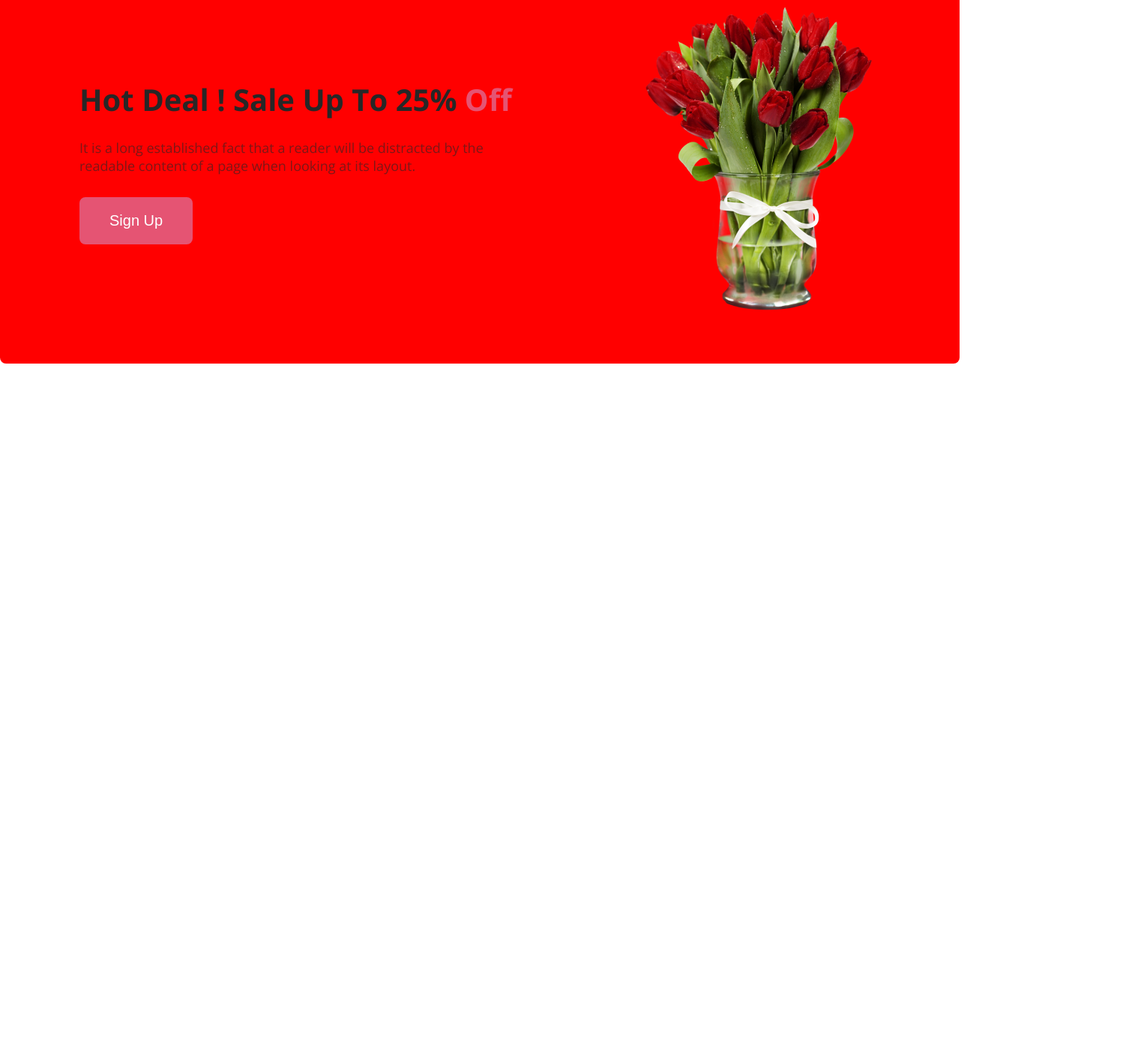
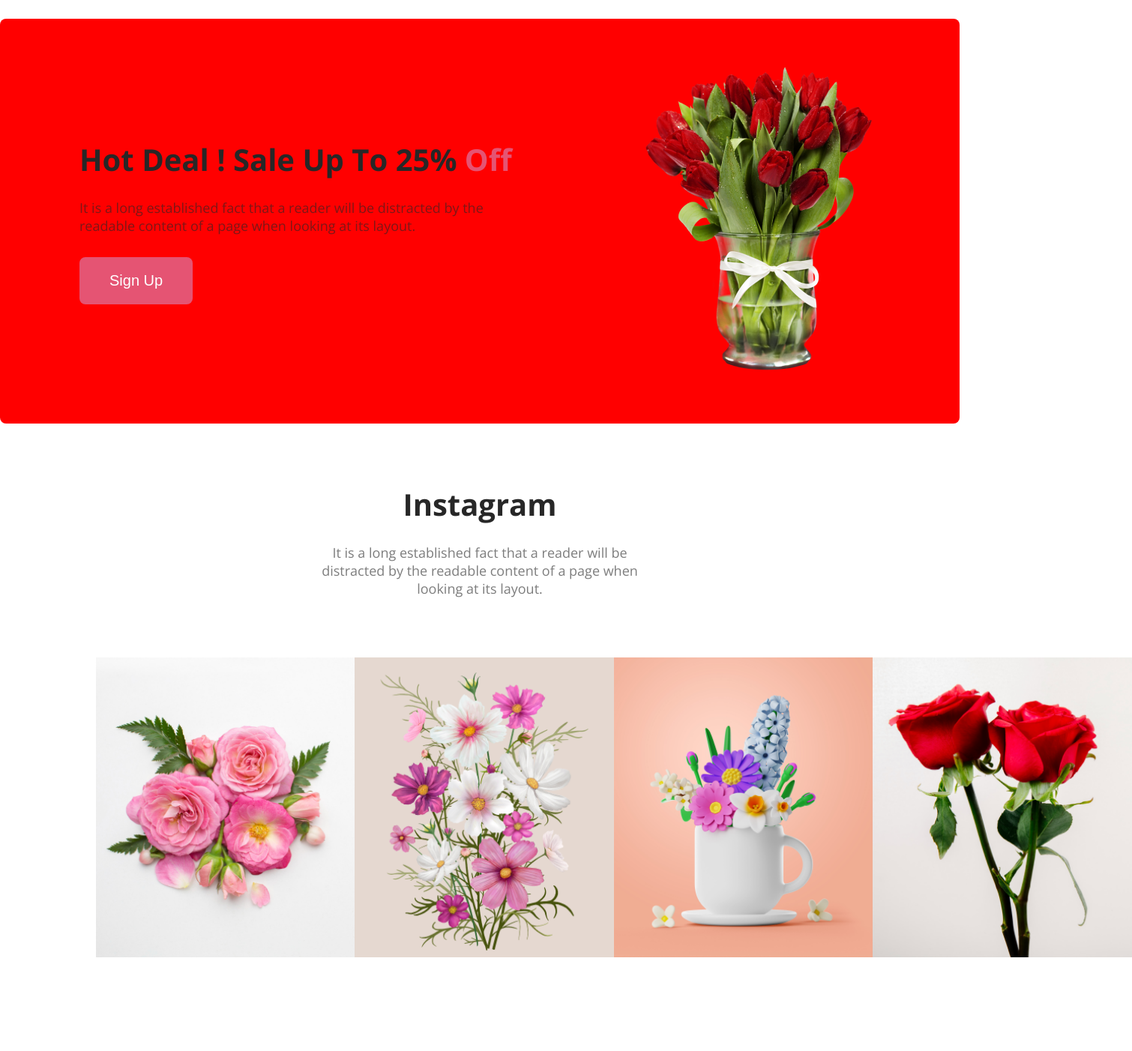
Before and after one commit to jannat710/flower-shop, a plain HTML site: page index.html in a window 1280 px wide. Shown: the part 1859-3261 px from the top of the page at 75% size, 1510 px wide, since content can reach past the window. Before the commit the page ends 2344 px from the top, so only its background shows below. Drawn offline with nearby package versions, Linux system fonts and the light colour scheme.

Commit message:
added instagram section

```diff
--- a/index.html
+++ b/index.html
@@ -1,5 +1,6 @@
 <!DOCTYPE html>
 <html lang="en">
+
 <head>
     <meta charset="UTF-8">
     <meta name="viewport" content="width=device-width, initial-scale=1.0">
@@ -10,6 +11,7 @@
     <link href="https://fonts.googleapis.com/css2?family=Open+Sans:wght@400;700;800&display=swap" rel="stylesheet">
     <link rel="stylesheet" href="style.css">
 </head>
+
 <body>
     <header>
         <!-- banner section start here -->
@@ -17,7 +19,9 @@
             <div class="banner">
                 <div class="banner-content">
                     <h1 class="banner-title">Let's make beautiful flowers a part of your life.</h1>
-                    <p class="banner-description">It is a long established fact that a reader will be distracted by the readable content of a page when looking at its layout. The point of using Lorem Ipsum is that it has a more-or-less normal distribution of letters.</p>
+                    <p class="banner-description">It is a long established fact that a reader will be distracted by the
+                        readable content of a page when looking at its layout. The point of using Lorem Ipsum is that it
+                        has a more-or-less normal distribution of letters.</p>
                     <button class="btn">Shop Now</button>
                 </div>
                 <img class="banner-image" src="asset/bg.png" alt="">
@@ -30,7 +34,8 @@
         <!-- featured section start here -->
         <section class="features">
             <h2 class="feature-heading">Our Featured Flowers</h2>
-            <p class="feature-text">It is a long established fact that a reader will be distracted by the readable content of a page when looking at its layout.</p>
+            <p class="feature-text">It is a long established fact that a reader will be distracted by the readable
+                content of a page when looking at its layout.</p>
             <div class="box-container">
                 <div class="box">
                     <div class="box1">
@@ -45,7 +50,7 @@
                         <img class="pink-flower" src="asset/pngwing 5.png" alt="">
                     </div>
                     <div>
-                        <a class="anchor-test"  href="#">Pink Flower tree</a>
+                        <a class="anchor-test" href="#">Pink Flower tree</a>
                     </div>
                 </div>
                 <div class="box">
@@ -78,17 +83,37 @@
         </div>
         <!--other features end here -->
         <!-- sales section start here -->
+        <section>
             <div class="sales">
                 <div class="sales-title">
-                <h2 class="sales-heading">Hot Deal ! Sale Up To 25% <span class="highlight">Off</span></h2>
-                <p class="sales-details">It is a long established fact that a reader will be distracted by the readable content of a page when looking at its layout.</p>
+                    <h2 class="heading">Hot Deal ! Sale Up To 25% <span class="highlight">Off</span></h2>
+                    <p class="sales-details">It is a long established fact that a reader will be distracted by the
+                        readable content of a page when looking at its layout.</p>
                     <button class="btn">Sign Up</button>
                 </div>
                 <div>
                     <img src="asset/pngwing 8.png" alt="">
                 </div>
             </div>
+        </section>
+
         <!-- sales section end here -->
+        <!-- instagram section start here -->
+        <section class="instagram">
+            <h2 class="insta-heading">Instagram</h2>
+            <p class="insta-description">It is a long established fact that a reader will be distracted by the readable
+                content of a page when looking at its layout.</p>
+            <div class="gallery">
+                <img class="gallary-pic" src="asset/Flower 01.png" alt="">
+                <img class="gallary-pic" src="asset/Rectangle 4.png" alt="">
+                <img class="gallary-pic" src="asset/Rectangle 5.png" alt="">
+                <img class="gallary-pic" src="asset/Rectangle 6.png" alt="">
+
+            </div>
+
+
+        </section>
+        <!-- instagram section end here -->
 
     </main>
     <footer>
@@ -96,4 +121,5 @@
     </footer>
 
 </body>
+
 </html>
--- a/style.css
+++ b/style.css
@@ -126,7 +126,7 @@ body {
 .highlight{
     color:#E55473 ;
 }
-.sales-heading{
+.heading{
     color: #272727;
     font-size: 40px;
     margin-bottom: 25px;
@@ -148,5 +148,36 @@ margin-bottom: 30px;
     background: red;
     padding: 170px 300px;
     height: 200px;
+    margin-top: 80px;
+    margin-bottom: 80px;
 
 }
+/* instagram styles */
+.insta-heading{
+    color: #272727;
+    font-size: 40px;
+    margin-bottom: 25px;
+    text-align: center;
+}
+.insta-description{
+color: rgba(39, 39, 39, 0.60);
+font-size: 18px;
+width: 35%;
+margin: auto;
+text-align: center;
+margin-bottom: 30px;
+}
+/* gallery styles */
+.gallery{
+display: flex;
+justify-content: space-around;
+align-items: center;
+margin: auto;
+width: 80%;
+}
+.gallary-pic{
+    width: 350px;
+height: 400px;
+margin-top: 50px;
+margin-bottom: 125px;
+}
```
Lines whose indentation alone changed are shown as unchanged.
